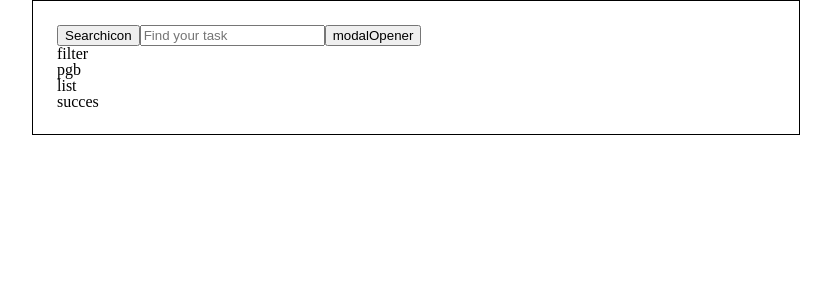
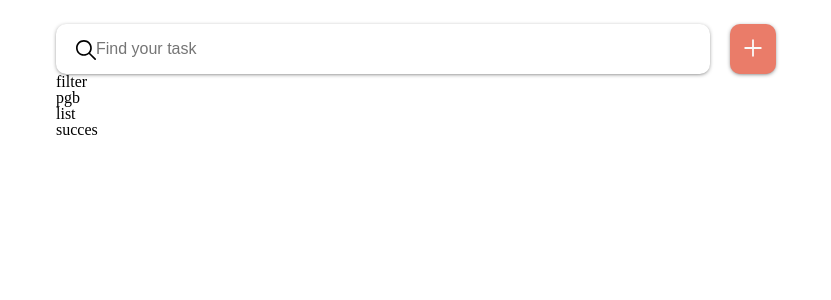
Before and after one commit to SeongsangCHO/wanted-preonboarding-subject-individual-4, a React (Create React App) app: page / in a window 1280 px wide. Shown: the top 300 px of the page, without its empty margins (224-1055 px from the left). Built offline with nearby package versions, Linux system fonts and the light colour scheme.

Commit message:
style : Header, TodoList, Item 스타일링

```diff
--- a/src/components/Template.tsx
+++ b/src/components/Template.tsx
@@ -15,5 +15,4 @@ const Container = styled.main`
   width: 100%;
   padding: 24px;
   margin: 0 auto;
-  border: 1px solid black;
 `;
--- a/src/components/TodoHeader.tsx
+++ b/src/components/TodoHeader.tsx
@@ -2,7 +2,11 @@ import useModalState from "hooks/useModalState";
 import React from "react";
 import { useDispatch } from "react-redux";
 import { showModal } from "store/actions/modal";
+import CommonButton from "components/common/Button";
 import styled from "styled-components";
+import { ReactComponent as AddIcon } from "assets/Add.svg";
+import { ReactComponent as SearchIcon } from "assets/Search.svg";
+import { Shadow } from "styles/mixin";
 
 interface IProps {}
 
@@ -11,12 +15,51 @@ const TodoHeader: React.FC<IProps> = ({}) => {
 
   return (
     <Header>
-      <button>Searchicon</button>
-      <input placeholder="Find your task"></input>
-      <button onClick={() => dispatch(showModal())}>modalOpener</button>
+      <label htmlFor="search-input">
+        <SearchIcon aria-label="search icon" />
+      </label>
+      <SearchInput id="search-input" type="text" placeholder="Find your task"></SearchInput>
+      <TodoCreateModal onClick={() => dispatch(showModal())}>
+        <AddIcon aria-label="todo creator icon" />
+      </TodoCreateModal>
     </Header>
   );
 };
 export default TodoHeader;
 
-const Header = styled.header``;
+const Header = styled.header`
+  display: flex;
+  justify-content: space-around;
+  position: relative;
+  & > label {
+    position: absolute;
+    width: 20px;
+    left: 20px;
+    top: 16px;
+  }
+`;
+
+const SearchInput = styled.input`
+  width: 100%;
+  height: 50px;
+  font-size: 16px;
+  border: none;
+  border-radius: 10px;
+  padding-left: 40px;
+  ${Shadow};
+  &:focus-visible {
+    outline: none;
+    border: 1px solid ${({ theme }) => theme.colors.primary};
+  }
+`;
+
+const TodoCreateModal = styled(CommonButton)`
+  width: 50px;
+  margin-left: 20px;
+  color: white;
+  cursor: pointer;
+  background-color: ${({ theme }) => theme.colors.primary};
+  &:hover {
+    background-color: ${({ theme }) => theme.colors.primaryHover};
+  }
+`;
--- a/src/components/TodoList/TodoItem.tsx
+++ b/src/components/TodoList/TodoItem.tsx
@@ -1,6 +1,6 @@
 import React, { useEffect, useRef } from "react";
 import { ITodo } from "types/todo";
-import styled from "styled-components";
+import styled, { css } from "styled-components";
 import { useDispatch } from "react-redux";
 import {
   requestCheckTodoItem,
@@ -8,6 +8,11 @@ import {
   requestEditTodoItem,
 } from "store/actions/todo";
 import { useState } from "react";
+import { ReactComponent as CheckIcon } from "assets/Check.svg";
+import { ReactComponent as DeleteIcon } from "assets/Trash.svg";
+import { ReactComponent as EditIcon } from "assets/Edit.svg";
+import { ReactComponent as EditDoneIcon } from "assets/Editdone.svg";
+import { Shadow } from "styles/mixin";
 
 interface IProps {
   todo: ITodo;
@@ -22,27 +27,44 @@ const TodoItem: React.FC<IProps> = ({ todo }) => {
       todoTextRef.current.focus();
     }
   }, [isEdit]);
+  const editRequest = () => {
+    if (isEdit && todoTextRef.current) {
+      dispatch(requestEditTodoItem({ id: todo.id, content: todoTextRef.current?.innerText }));
+    }
+  };
   const handleEdit = (e: React.MouseEvent<HTMLButtonElement>) => {
     setIsEdit((prev) => !prev);
-    if (isEdit && todoTextRef.current) {
-      //수정사항 반영 dispatch
-      dispatch(requestEditTodoItem({ id: todo.id, content: todoTextRef.current?.innerText }));
-      // ref로 데이터 넘기기 기
-    } else {
-      // 아무일도 없음
+    editRequest();
+  };
+  const handleEditDone = (e: React.KeyboardEvent<HTMLSpanElement>) => {
+    if (e.key === "Enter") {
+      setIsEdit(false);
+      editRequest();
     }
   };
   return (
     <Container>
       <LeftSide>
-        <button onClick={() => dispatch(requestCheckTodoItem(todo.id))}>체크박스</button>
-        <TodoText contentEditable={isEdit} suppressContentEditableWarning={true} ref={todoTextRef}>
+        <CheckButton onClick={() => dispatch(requestCheckTodoItem(todo.id))}>
+          {todo.isCheck && <CheckIcon />}
+        </CheckButton>
+        <TodoText
+          isCheck={todo.isCheck}
+          contentEditable={isEdit}
+          suppressContentEditableWarning={true}
+          ref={todoTextRef}
+          onKeyDown={handleEditDone}
+        >
           {todo.content}
         </TodoText>
       </LeftSide>
       <RightSide>
-        <EditButton onClick={handleEdit}>{isEdit ? "완료버튼" : "수정버튼"}</EditButton>
-        <button onClick={() => dispatch(requestDeleteTodoItem(todo.id))}>삭제버튼버튼</button>
+        <EditButton onClick={handleEdit}>
+          {isEdit ? <EditDoneIcon className="edit-done" /> : <EditIcon className="edit" />}
+        </EditButton>
+        <DeleteButton onClick={() => dispatch(requestDeleteTodoItem(todo.id))}>
+          <DeleteIcon className="delete" />
+        </DeleteButton>
       </RightSide>
     </Container>
   );
@@ -54,10 +76,66 @@ const Container = styled.li`
   justify-content: space-between;
   align-items: center;
   width: 100%;
-  height: 50px;
+  height: 60px;
   border-bottom: 1px solid #827a7a;
 `;
-const EditButton = styled.button``;
-const LeftSide = styled.div``;
-const TodoText = styled.span``;
-const RightSide = styled.div``;
+const CheckButton = styled.button`
+  ${Shadow}
+  width: 40px;
+  height: 40px;
+  border-radius: 50%;
+  border: none;
+  & svg {
+    width: 25px;
+    height: 20px;
+  }
+`;
+
+const EditButton = styled.button`
+  width: 25px;
+  border: none;
+  background-color: white;
+  margin-right: 24px;
+
+  & svg.edit {
+    width: 30px;
+    height: 30px;
+  }
+  & svg.edit-done {
+    width: 28px;
+    height: 28px;
+  }
+`;
+const LeftSide = styled.div`
+  display: flex;
+  justify-content: center;
+`;
+const TodoText = styled.span<{ isCheck: boolean }>`
+  width: 100%;
+  line-height: 40px;
+  margin-left: 10px;
+  font-size: 24px;
+  &:focus-visible {
+    outline: none;
+    border: 1px solid ${({ theme }) => theme.colors.primary};
+  }
+  ${(props) =>
+    props.isCheck &&
+    css`
+      text-decoration-line: line-through;
+      color: ${({ theme }) => theme.colors.gray};
+    `}
+`;
+const RightSide = styled.div`
+  height: 100%;
+  padding-top: 10px;
+`;
+
+const DeleteButton = styled.button`
+  border: none;
+  background-color: white;
+  & svg.delete {
+    width: 32px;
+    height: 32px;
+  }
+`;
--- a/src/components/TodoList/TodoList.tsx
+++ b/src/components/TodoList/TodoList.tsx
@@ -1,7 +1,8 @@
 import useTodoState from "hooks/useTodoState";
 import React from "react";
-import TodoItem from "./TodoItem";
 import styled from "styled-components";
+import TodoItem from "components/TodoList/TodoItem";
+import CommonButton from "components/common/Button";
 interface IProps {}
 
 const TodoList: React.FC<IProps> = ({}) => {
--- a/src/components/TodoModal.tsx
+++ b/src/components/TodoModal.tsx
@@ -9,6 +9,7 @@ import "react-datepicker/dist/react-datepicker.css";
 import ko from "date-fns/locale/ko";
 import { requestAddTodoItem } from "store/actions/todo";
 import { useDispatch } from "react-redux";
+import { Shadow } from "styles/mixin";
 registerLocale("ko", ko);
 interface IProps {}
 
@@ -96,26 +97,24 @@ const ModalContent = styled.div`
   & label {
     width: 20px;
     height: 20px;
-    /* position: relative; */
   }
   & label svg {
     top: 0;
     left: 0;
-    /* position: absolute; */
     width: 20px;
     height: 20px;
   }
   display: flex;
   flex-direction: column;
   align-items: center;
-  width: 100%;
+  width: 90%;
   max-width: 720px;
   height: 100px;
   position: absolute;
   left: 50%;
-  top: 30%;
+  top: 20%;
   transform: translate(-50%, 0);
-  box-shadow: 1px 1px 6px 0px #000000;
+  ${Shadow};
   border-radius: 20px;
   background-color: white;
   padding: 0 15px;
--- a/src/index.tsx
+++ b/src/index.tsx
@@ -5,13 +5,17 @@ import { Provider } from "react-redux";
 import store from "store";
 import TodoListPage from "pages/Todo";
 import GlobalStyles from "styles/GlobalStyles";
+import { ThemeProvider } from "styled-components";
+import { theme } from "styles/Theme";
 
 ReactDOM.render(
   <React.StrictMode>
-    <GlobalStyles />
-    <Provider store={store}>
-      <TodoListPage />
-    </Provider>
+    <ThemeProvider theme={theme}>
+      <GlobalStyles />
+      <Provider store={store}>
+        <TodoListPage />
+      </Provider>
+    </ThemeProvider>
   </React.StrictMode>,
   document.getElementById("root"),
 );
```
Also changed, not shown: src/assets/Add.svg, src/assets/Editdone.svg (added).
